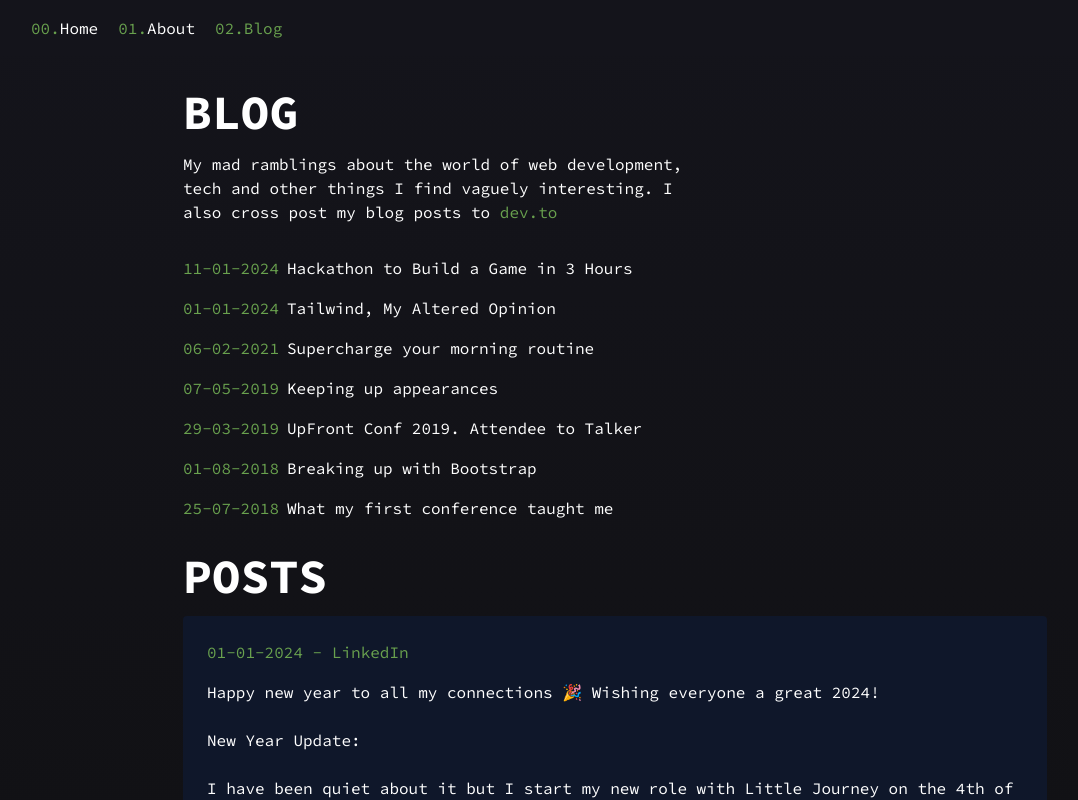
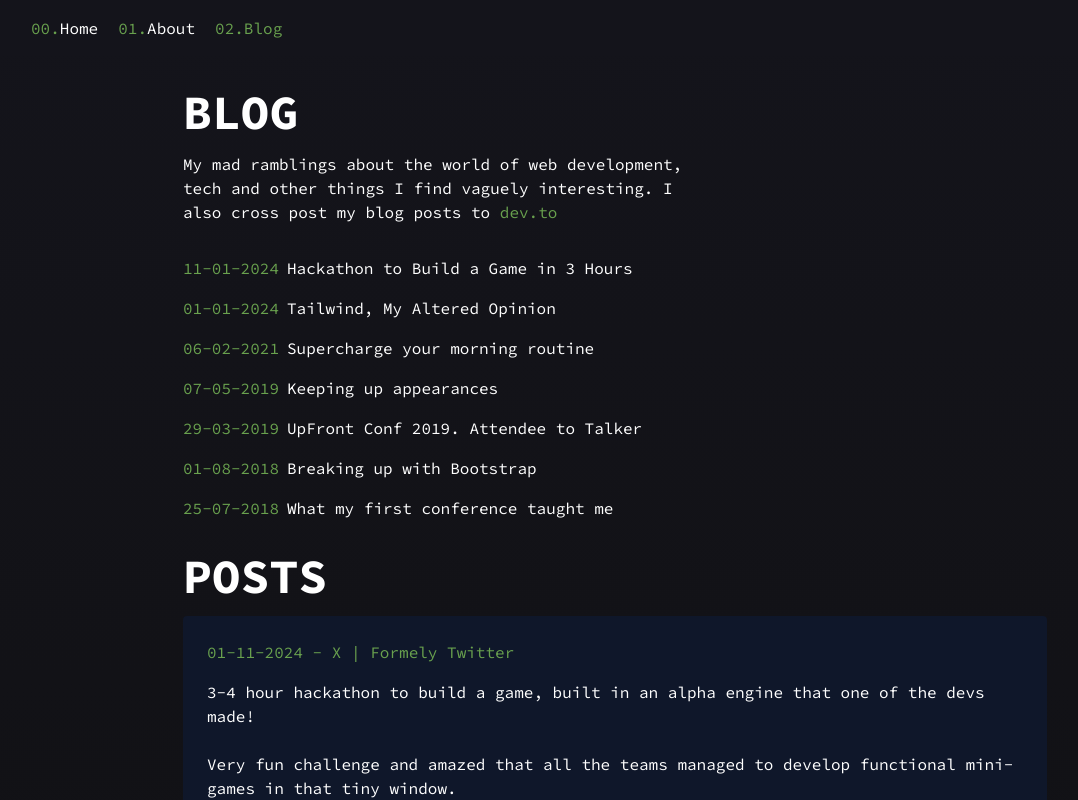
Before and after one commit to kieranmv95/kieran.venison.website, a Next.js app: page /blog in a window 1280 px wide. Shown: the top 800 px of the page, without its empty margins (25-1103 px from the left). Built offline with nearby package versions, Linux system fonts and the light colour scheme.

Commit message:
chore: added twitter post

```diff
--- a/src/app/blog/page.tsx
+++ b/src/app/blog/page.tsx
@@ -8,6 +8,16 @@ import path from "path";
 import MarkDownRenderer from "@/components/MarkDownRenderer";
 
 const posts = [
+  {
+    link: "https://twitter.com/theliftingdev/status/1745362033078382713",
+    date: "2024-11-01T17:00:00.000Z",
+    service: "X | Formely Twitter",
+    content: `
+3-4 hour hackathon to build a game, built in an alpha engine that one of the devs made!
+
+Very fun challenge and amazed that all the teams managed to develop functional mini-games in that tiny window.
+    `,
+  },
   {
     link: "https://www.linkedin.com/feed/update/urn:li:activity:7147538745750089728/",
     date: "2024-01-01T17:00:00.000Z",
```
